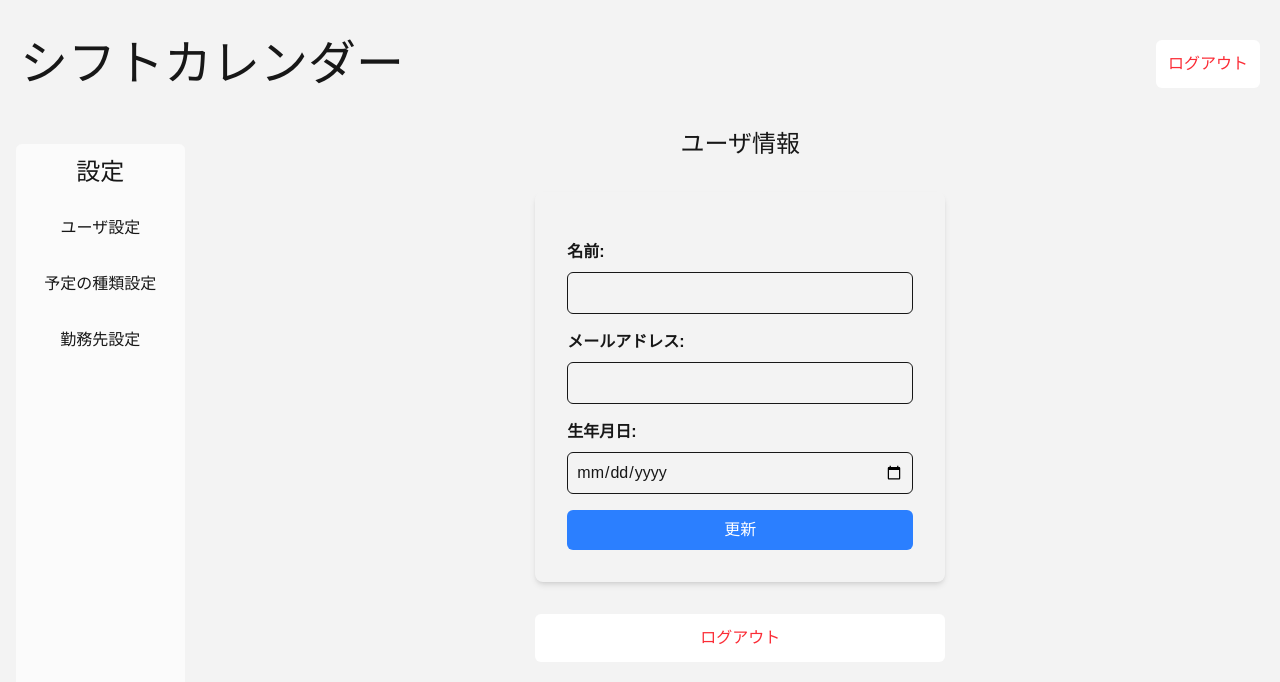
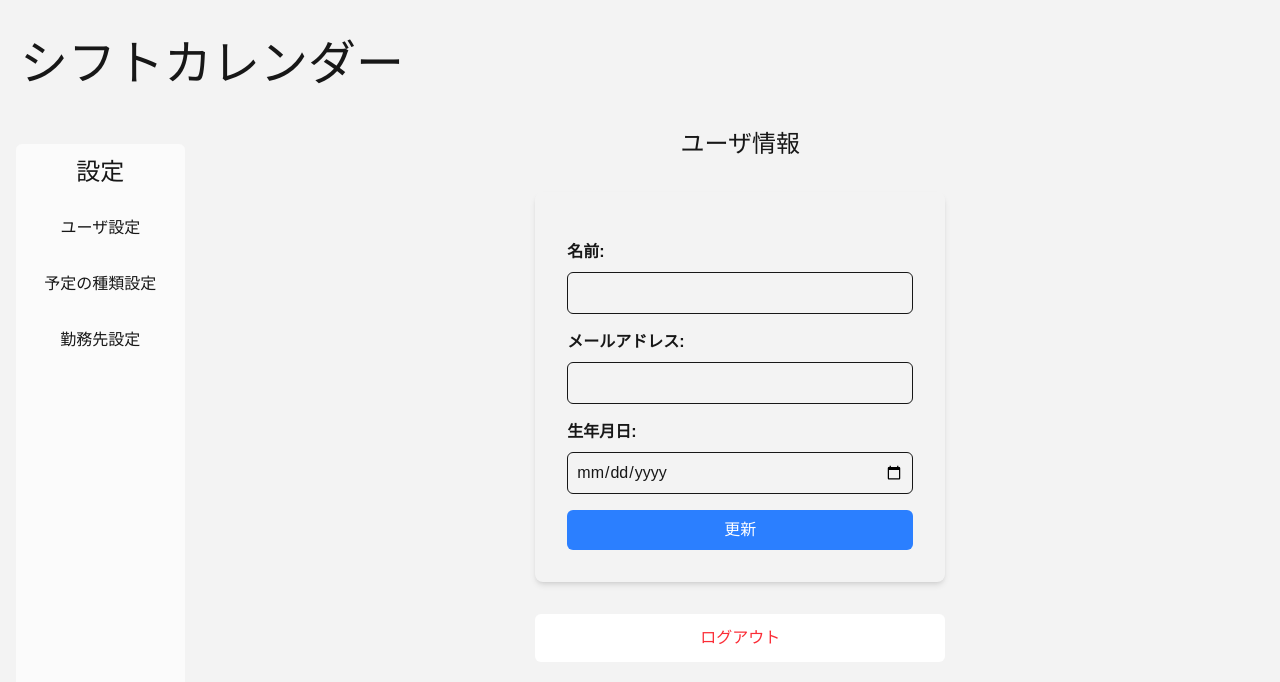
Before and after one commit to ogumakouta/shift-calendar, a Next.js app in the folder frontend/: page /setting in a window 1280 px wide. Shown: the top 682 px of the page. Built offline with nearby package versions, Linux system fonts and the light colour scheme; no server answers; sample sign-in values are in the browser's storage.

Commit message:
ログアウトボタンを削除 コード削除：layout.tsx

```diff
--- a/frontend/src/app/layout.tsx
+++ b/frontend/src/app/layout.tsx
@@ -1,7 +1,6 @@
 import type { Metadata } from "next";
 import { Geist, Geist_Mono } from "next/font/google";
 import "./globals.css";
-import LogoutButton from "../../components/LogoutButton";
 import SettingPageButton from "../../components/SettingPageButton";
 
 const geistSans = Geist({
@@ -33,7 +32,6 @@ export default function RootLayout({
         <h1 className="header text-5xl mt-5 mb-5">シフトカレンダー</h1>
         <nav className="flex items-center">
           <SettingPageButton/>
-          <LogoutButton/>
         </nav>
       </div>
         {children}
```
